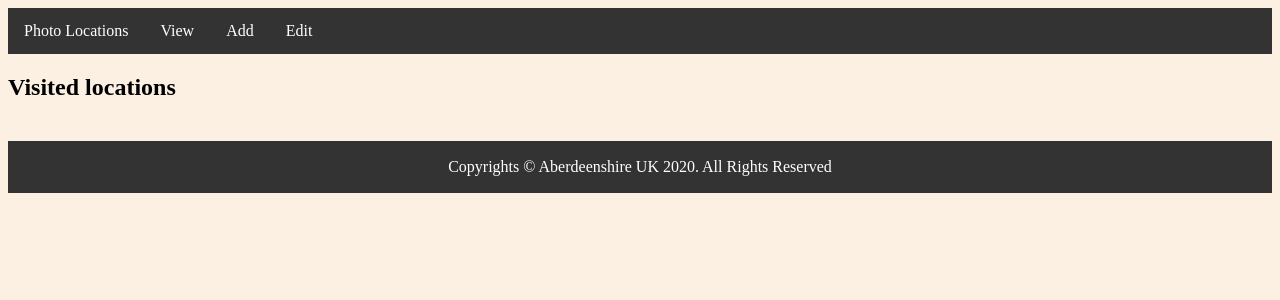
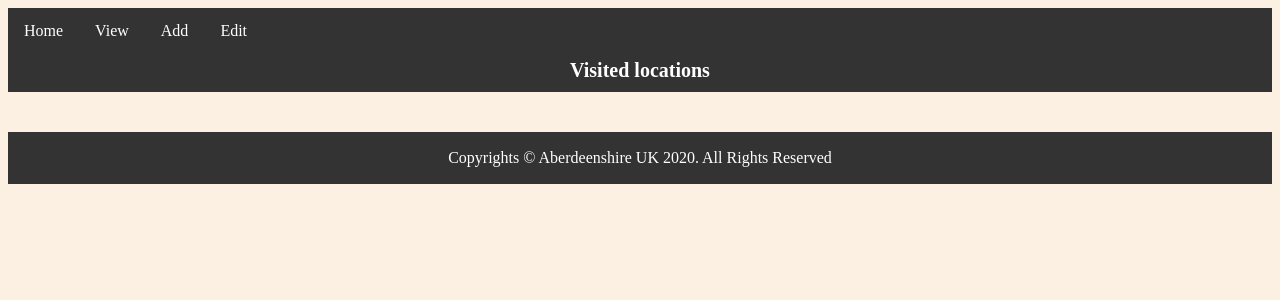
Before and after one commit to Michalju/PhotoApp, a Flask app: page /locations/visited in a window 1280 px wide. Shown: the top 300 px of the page. Run offline with Flask 2, Linux system fonts and the light colour scheme; data that the repository does not hold is empty; some libraries are stand-ins or nearby versions.

Commit message:
created a page title in base.html

```diff
--- a/app.py
+++ b/app.py
@@ -7,7 +7,7 @@ app.register_blueprint(locations_blueprint)
 
 @app.route("/")
 def main():
-    return render_template('index.html')
+    return render_template('index.html', title="Welcome to the photo locations app")
 
 if __name__ == '__main__':
     app.run()
--- a/static/css/footer.css
+++ b/static/css/footer.css
@@ -1,4 +1,4 @@
-footer {
+footer{
   padding-top: 1px;
   padding-bottom: 1px;
 
--- a/static/css/main.css
+++ b/static/css/main.css
@@ -1,3 +1,15 @@
 body{
   background-color: #fcf0e2;
 }
+
+#title{
+  padding-top: 5px;
+  padding-bottom: 10px;
+  margin-top: 0px;
+  width: 100%;
+  background-color: #333;
+  color: white;
+  text-align: center;
+  font-size: 20px;
+  font-weight: 600;
+}
--- a/templates/base.html
+++ b/templates/base.html
@@ -16,7 +16,7 @@
 <body>
     <header id="top_menu">
         <ul>
-            <li><a href="/">Photo Locations</a></li>
+            <li><a href="/">Home</a></li>
             <li class="dropdown">
                 <a href="" class="dropbtn">View</a>
                 <div class="dropdown-content">
@@ -43,6 +43,7 @@
     </header>
 
     <section>
+        <p id="title">{{title}}</p>
         {% block content %}
         {% endblock %}
     </section>
--- a/templates/locations/index.html
+++ b/templates/locations/index.html
@@ -1,8 +1,6 @@
 {% extends 'base.html' %}
 
 {% block content %}
-<h1>{{title}}</h1>
-
 <div class="grid-container">
     {% for location in locations  %}
     <div class="card">
```
